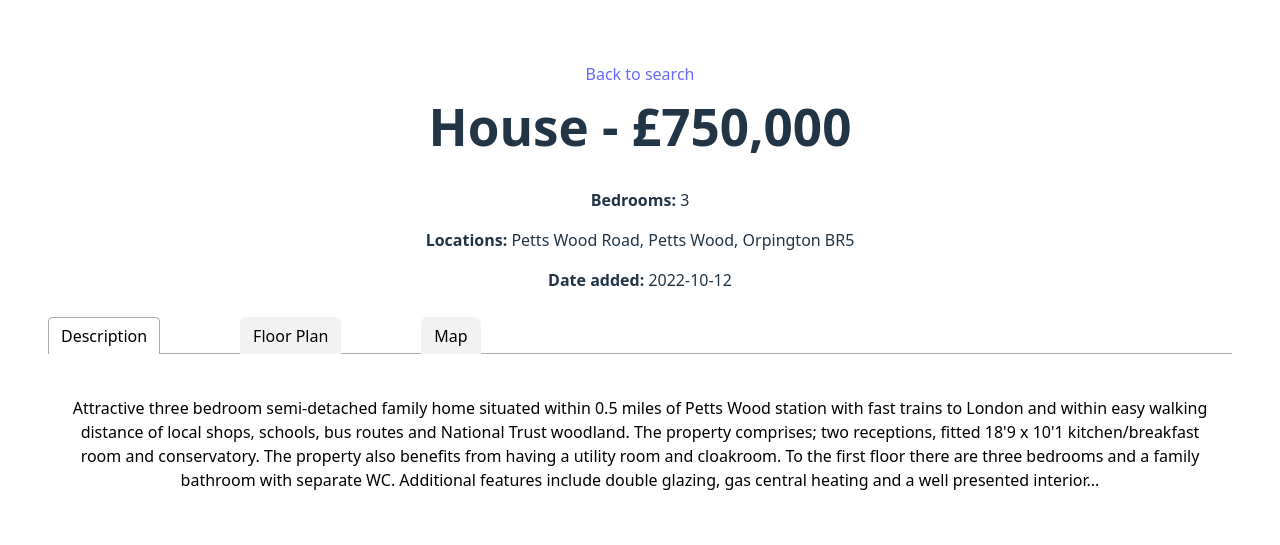
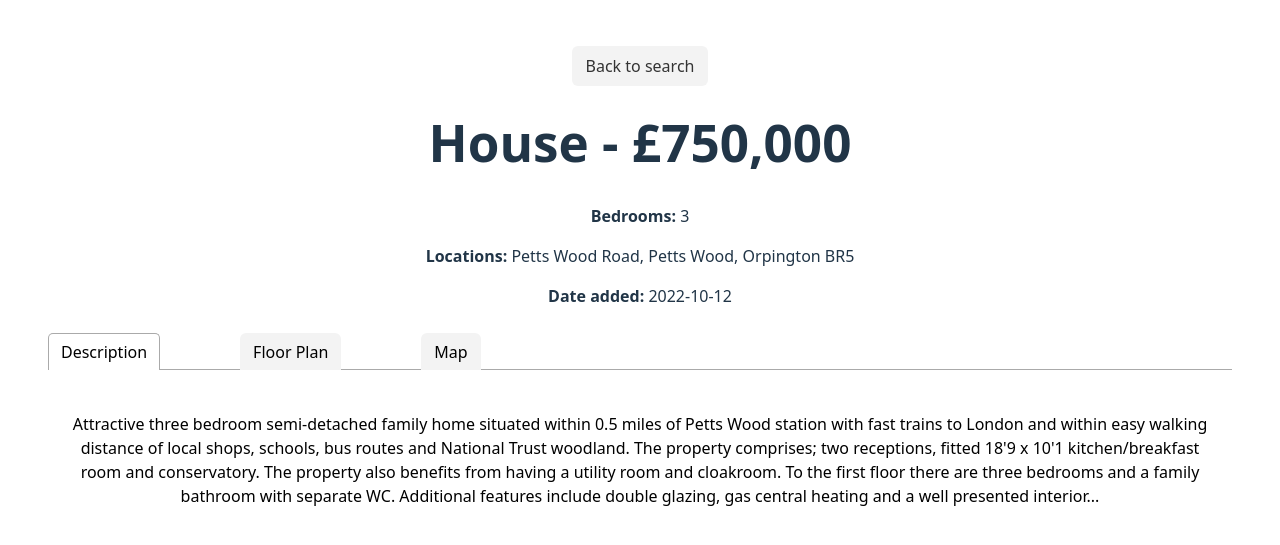
Before and after one commit to visakya/estate-agent-app, a React (Vite) app: page /property/1 in a window 1280 px wide. Shown: the part 107-652 px from the top of the page. Built offline with nearby package versions, Linux system fonts and the light colour scheme.

Commit message:
Styled back to search link

```diff
--- a/src/pages/PropertyPage.css
+++ b/src/pages/PropertyPage.css
@@ -44,3 +44,21 @@
     background-color: #ffffff;
     border-radius: 0 6px 6px 6px;
 }
+
+/*Back to search link*/
+.backLink{
+    display: inline-block;
+    margin-bottom: 16px;
+    padding: 8px 14px;
+    border-radius: 6px;
+    background-color: #f3f3f3;
+    color: #333;
+    text-decoration: none;
+    font-weight: 500;
+    transition: background-color 0.2s ease, transform 0.1s ease;
+}
+
+.backLink:hover{
+    background-color: #e0e0ff;
+    transform: translateX(-2px);
+}
--- a/src/pages/PropertyPage.jsx
+++ b/src/pages/PropertyPage.jsx
@@ -18,7 +18,7 @@ export default function PropertyPage(){
 
     return (
         < div style = {{padding: 16}}>
-            <Link to="/"> Back to search</Link>
+            <Link to="/" className="backLink"> Back to search</Link>
 
             <h1 style = {{marginTop: 12}}>
                 {property.type} - £{property.price.toLocaleString()}
```
